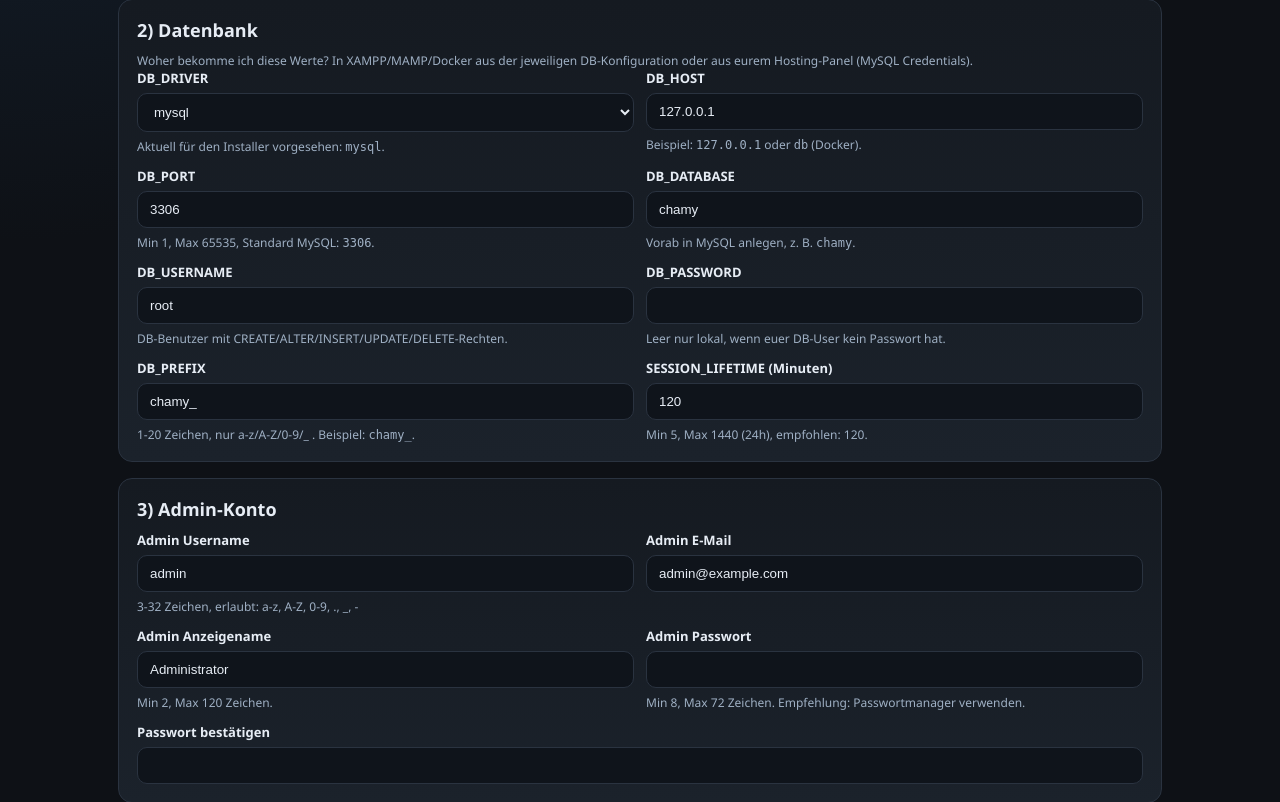
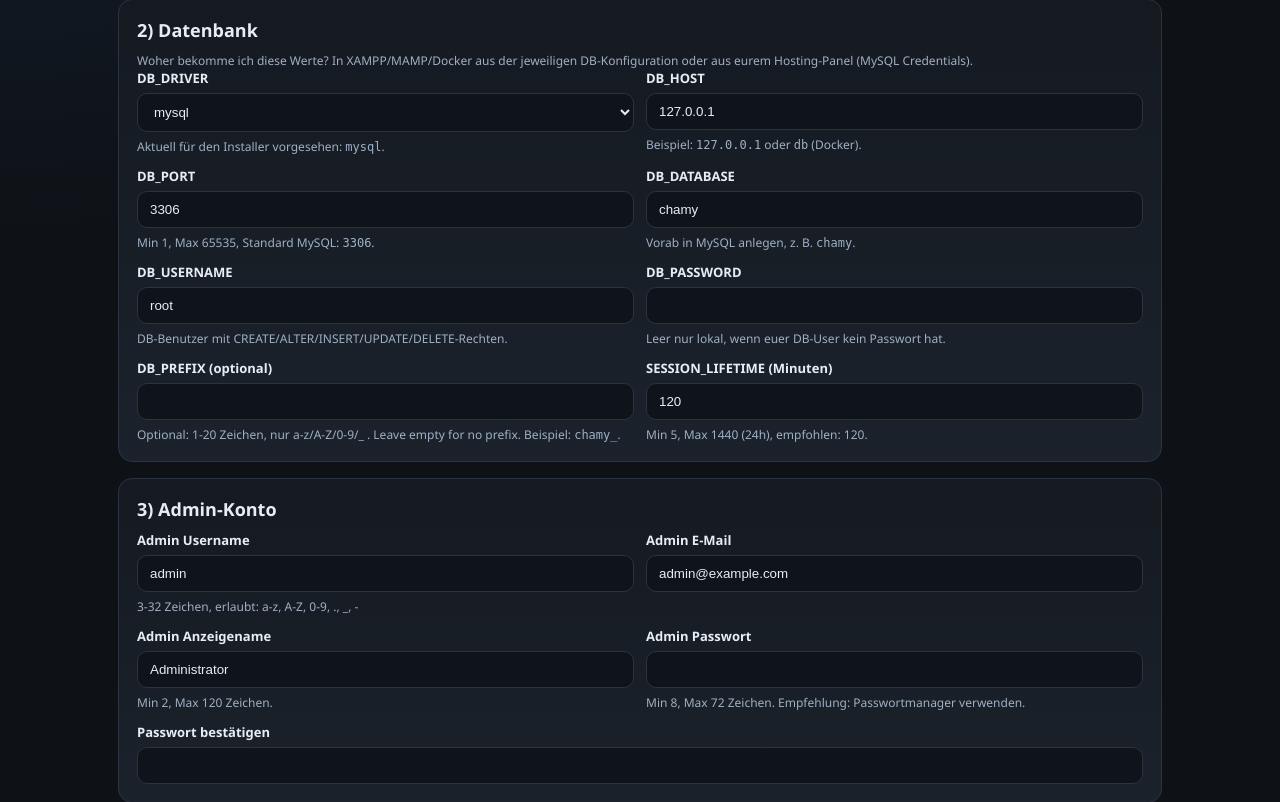
Before and after one commit to AmFearLiath/chamy, a PHP site: page /install.php in a window 1280 px wide. Shown: the part 471-1273 px from the top of the page. Run offline with PHP 8.4, Linux system fonts and the light colour scheme.

Commit message:
fix(installer): make DB_PREFIX optional

```diff
--- a/public/install.php
+++ b/public/install.php
@@ -30,7 +30,7 @@ $defaults = [
     'db_password' => '',
     'db_charset' => 'utf8mb4',
     'db_collation' => 'utf8mb4_unicode_ci',
-    'db_prefix' => 'chamy_',
+    'db_prefix' => '',
     'session_lifetime' => '120',
     'admin_username' => 'admin',
     'admin_email' => 'admin@example.com',
@@ -86,8 +86,9 @@ if ($_SERVER['REQUEST_METHOD'] === 'POST') {
         $errors['db_username'] = 'DB_USERNAME ist erforderlich (max. 128 Zeichen).';
     }
 
-    if (!preg_match('/^[a-zA-Z0-9_]{1,20}$/', $values['db_prefix'])) {
-        $errors['db_prefix'] = 'DB_PREFIX darf nur a-z, A-Z, 0-9 und _ enthalten (1-20 Zeichen).';
+    // DB prefix is optional. If provided, validate characters and length.
+    if ($values['db_prefix'] !== '' && !preg_match('/^[a-zA-Z0-9_]{1,20}$/', $values['db_prefix'])) {
+        $errors['db_prefix'] = 'DB_PREFIX darf nur a-z, A-Z, 0-9 und _ enthalten (1-20 Zeichen), oder leer sein.';
     }
 
     $sessionLifetime = (int) $values['session_lifetime'];
@@ -401,9 +402,9 @@ function envQuote(string $value): string
                     <small>Leer nur lokal, wenn euer DB-User kein Passwort hat.</small>
                 </div>
                 <div class="field">
-                    <label>DB_PREFIX</label>
-                    <input name="db_prefix" value="<?= h($values['db_prefix']) ?>" required>
-                    <small>1-20 Zeichen, nur a-z/A-Z/0-9/_ . Beispiel: <code>chamy_</code>.</small>
+                    <label>DB_PREFIX (optional)</label>
+                    <input name="db_prefix" value="<?= h($values['db_prefix']) ?>">
+                    <small>Optional: 1-20 Zeichen, nur a-z/A-Z/0-9/_ . Leave empty for no prefix. Beispiel: <code>chamy_</code>.</small>
                 </div>
                 <div class="field">
                     <label>SESSION_LIFETIME (Minuten)</label>
```
